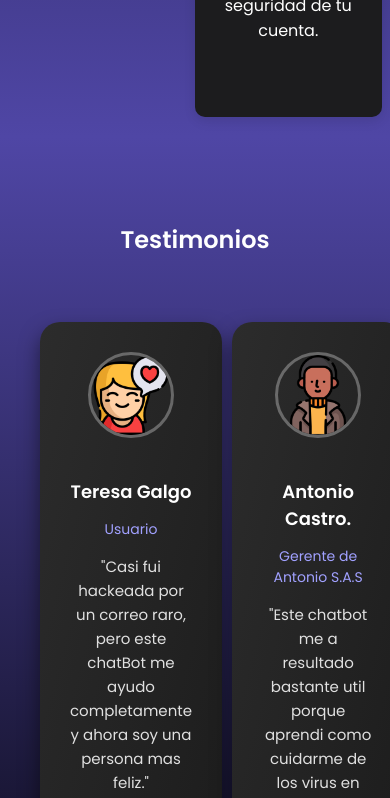
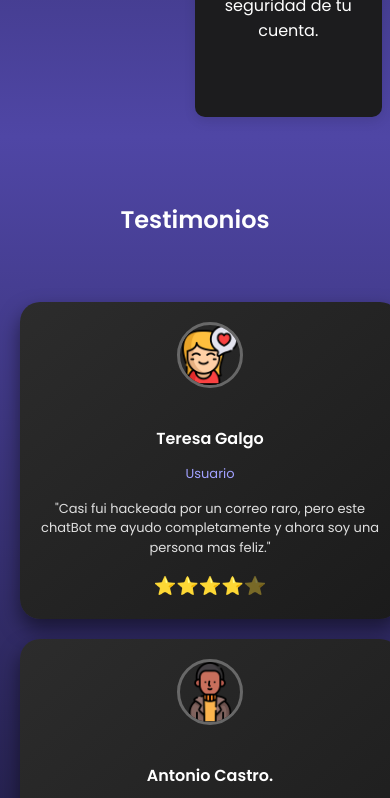
Before and after one commit to T0m4s1n/mundoLinux, a Vue app: page / in a window 390 px wide. Shown: the part 1280-2078 px from the top of the page. Built offline with nearby package versions, Linux system fonts and the light colour scheme.

Commit message:
responsive styles for about

```diff
--- a/src/components/About.vue
+++ b/src/components/About.vue
@@ -45,6 +45,7 @@ export default {
 </script>
 
 <style scoped>
+/* Mantiene los estilos base */
 .about {
     font-family: 'Poppins', sans-serif;
     padding: 40px;
@@ -68,21 +69,27 @@ ul {
 
 .testimonials {
     display: flex;
-    justify-content: space-between;
-    gap: 10px;
+    justify-content: center; /* Cambiado a center para mejor distribución */
+    gap: 15px; /* Reducido el gap */
     margin-top: 30px;
+    flex-wrap: wrap;
+    padding: 0 20px; /* Añadido padding horizontal */
 }
 
 .testimonial {
     background: linear-gradient(to bottom right, #2C2C2C, #1B1B1B);
     border-radius: 20px;
     padding: 30px;
-    max-width: 320px;
+    width: calc(33.333% - 30px); /* Ajustado para el nuevo gap */
+    min-width: 260px; /* Reducido ligeramente el min-width */
+    max-width: 320px; /* Añadido max-width para control adicional */
     text-align: center;
     transition: transform 0.3s ease-in-out;
     box-shadow: 0 10px 20px rgba(0, 0, 0, 0.5);
+    flex: 0 1 auto; /* Previene el estiramiento excesivo */
 }
 
+/* Resto de estilos del testimonial sin cambios */
 .testimonial:hover {
     transform: translateY(-10px);
 }
@@ -124,4 +131,88 @@ ul {
 .empty-star {
     color: rgba(255, 255, 255, 0.4);
 }
+
+/* Tablets y pantallas medianas */
+@media screen and (max-width: 1024px) {
+    .about {
+        padding: 30px 15px;
+    }
+
+    .testimonials {
+        gap: 20px;
+    }
+
+    .testimonial {
+        width: calc(50% - 20px);
+    }
+}
+
+/* Tablets pequeñas y móviles grandes */
+@media screen and (max-width: 768px) {
+    .about {
+        padding: 25px 15px;
+    }
+
+    .testimonials {
+        flex-direction: column;
+        align-items: center;
+        gap: 25px;
+    }
+
+    .testimonial {
+        width: 100%;
+        max-width: 400px;
+        margin: 0;
+    }
+}
+
+/* Móviles */
+@media screen and (max-width: 480px) {
+    .about {
+        padding: 20px 10px;
+    }
+
+    .testimonials {
+        padding: 0 10px;
+        gap: 20px;
+    }
+
+    .testimonial {
+        padding: 20px 15px;
+    }
+
+    .testimonial img {
+        width: 60px;
+        height: 60px;
+    }
+
+    h2 {
+        font-size: 24px;
+        text-align: center;
+    }
+
+    .testimonial h3 {
+        font-size: 16px;
+    }
+
+    .testimonial .role {
+        font-size: 13px;
+    }
+
+    .testimonial .feedback {
+        font-size: 13px;
+        line-height: 1.5;
+    }
+}
+
+/* Móviles pequeños */
+@media screen and (max-width: 320px) {
+    .testimonial {
+        padding: 15px 10px;
+    }
+
+    .testimonial .feedback {
+        font-size: 12px;
+    }
+}
 </style>
```
